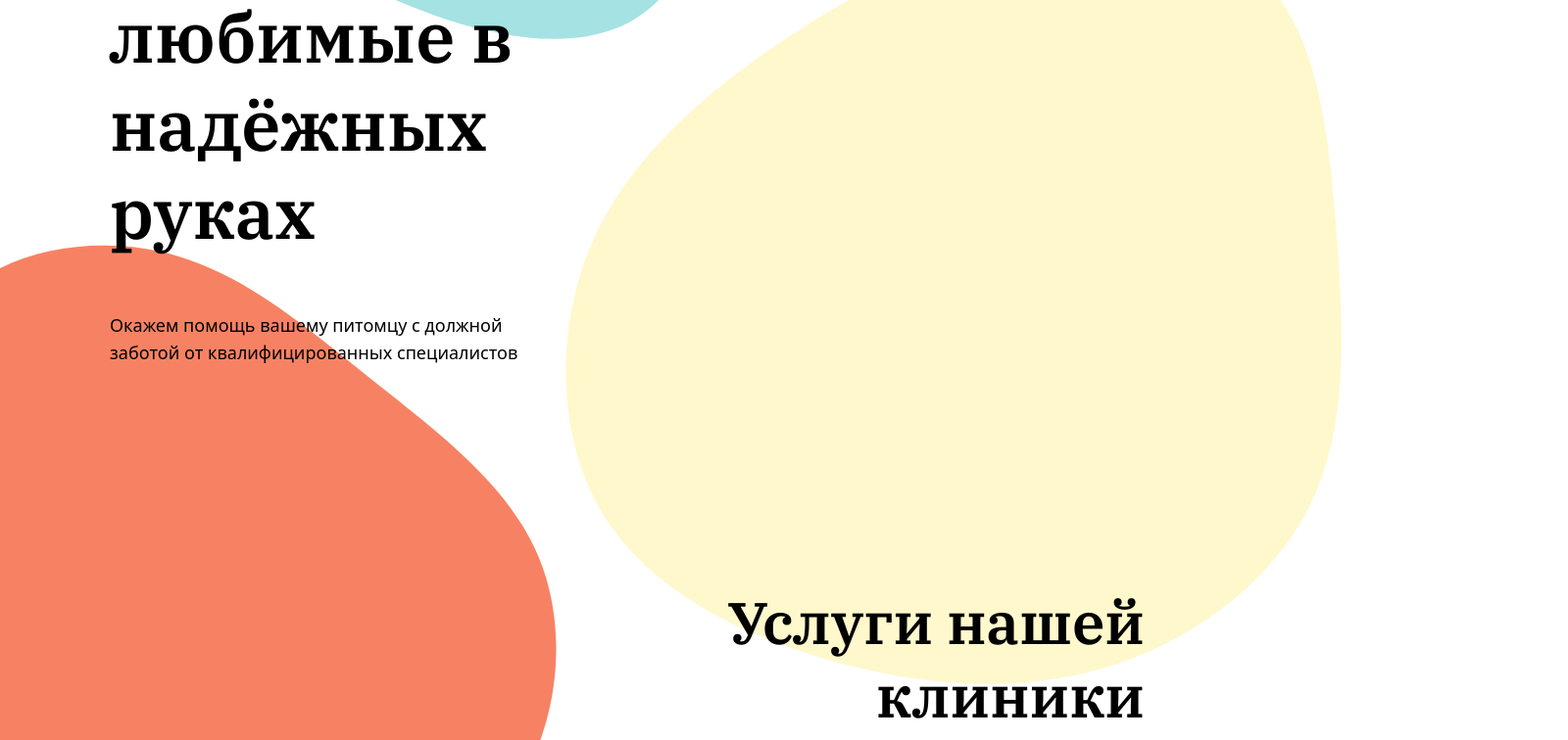
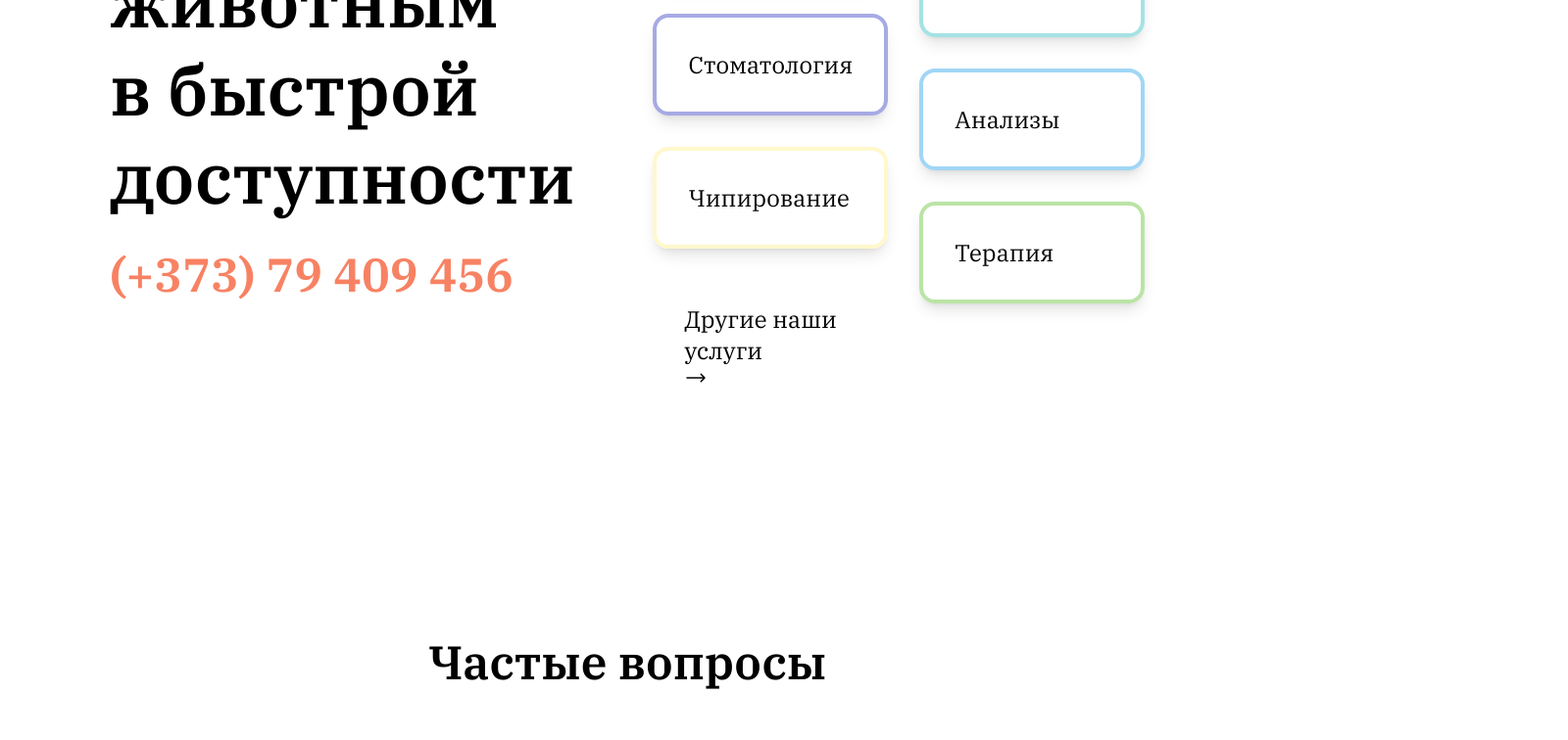
Before and after one commit to Arahis/vet-clinic, a Next.js app: page / in a window 1280 px wide. Shown: the part 480-1236 px from the top of the page at 98% size, 1600 px wide, since content can reach past the window. Built offline with nearby package versions, Linux system fonts and the light colour scheme.

Commit message:
last commit before design change

```diff
--- a/src/app/components/hero.tsx
+++ b/src/app/components/hero.tsx
@@ -1,25 +1,23 @@
-import Image from "next/image";
 import React from "react";
+import { Blobs } from "./blobsLayout";
+import Services from "./services";
 
 const Hero = () => {
   return (
-    <div className="section-wrapper flex">
-      <div className="basis-2/5">
+    <div className="section-wrapper flex gap-20 relative ">
+      <div className="basis-1/2">
         <h3 className="font-accent text-3xl mb-8">Лечение домашних животных</h3>
         <h1 className="font-accent text-7xl leading-tight font-semibold mb-14">
-          Ваши любимые в надёжных руках
+          Помощь животным <br />в быстрой <br />
+          доступности <br />
+          <span className="font-accent text-5xl leading-tight font-semibold mb-14 text-orange-main w-fit">
+            <a href="tel:+37379409456">(+373) 79 409 456</a>
+          </span>
         </h1>
-        <p className="text-lg">
-          Окажем помощь вашему питомцу с должной заботой от квалифицированных
-          специалистов
-        </p>
       </div>
 
-      {/* Hero image */}
-      <div className="relative">
-        {/* <div className="opacity-30 absolute">
-          <Image src="/catdog.svg" alt="hero-catdog" width="800" height="800" />
-        </div> */}
+      <div className="relative right-0">
+        <Services />
       </div>
     </div>
   );
--- a/src/app/components/services.tsx
+++ b/src/app/components/services.tsx
@@ -2,12 +2,13 @@ import React from "react";
 
 const Services = () => {
   return (
-    <div className="section-wrapper" id="services">
-      <h2 className="font-accent text-6xl leading-tight font-semibold mb-32 text-end">
+    <div className="" id="services">
+      {/* <h2 className="font-accent text-6xl leading-tight font-semibold mb-32 text-end">
         Услуги нашей
         <br /> клиники
-      </h2>
-      <ul className="grid lg:grid-cols-4 md:grid-cols-3 xs:grid-cols-1 gap-8">
+      </h2> */}
+      <ul className="flex gap-8 items-start">
+        <div className="grid gap-8 mt-20  flex-1">
           <li className="services__item item__border border-orange-main">
             Хирургия
           </li>
@@ -17,17 +18,37 @@ const Services = () => {
           <li className="services__item item__border border-yellow-main">
             Чипирование
           </li>
-        <li className="services__item item__border border-green-main">
-          Терапия
+
+          <li className="other-services__item">
+            Другие наши услуги
+            <svg
+              xmlns="http://www.w3.org/2000/svg"
+              fill="none"
+              viewBox="0 0 24 24"
+              strokeWidth={1.5}
+              stroke="currentColor"
+              className="w-6 h-6"
+            >
+              <path
+                strokeLinecap="round"
+                strokeLinejoin="round"
+                d="M17.25 8.25 21 12m0 0-3.75 3.75M21 12H3"
+              />
+            </svg>
           </li>
+        </div>
+        <div className="grid gap-8 flex-1">
           <li className="services__item item__border border-peach-main">
             Вакцинация
           </li>
           <li className="services__item item__border border-azure-main">УЗИ</li>
           <li className="services__item item__border border-blue-main">
-          Лабораторные анализы
+            Анализы
           </li>
-        <li className="services__item">Другие наши услуги</li>
+          <li className="services__item item__border border-green-main">
+            Терапия
+          </li>
+        </div>
       </ul>
     </div>
   );
--- a/src/app/globals.scss
+++ b/src/app/globals.scss
@@ -63,7 +63,11 @@ body {
 }
 
 .services__item {
-  @apply p-8 font-accent text-2xl bg-white;
+  @apply p-8 font-accent text-2xl bg-white/75;
+}
+
+.other-services__item {
+  @apply px-8 py-6 font-accent text-2xl;
 }
 
 .item__border {
--- a/src/app/layout.tsx
+++ b/src/app/layout.tsx
@@ -3,7 +3,6 @@ import { Inter, IBM_Plex_Serif } from "next/font/google";
 import "./globals.scss";
 import Footer from "./components/footer";
 import Header from "./components/navigation";
-import { Blobs } from "./components/blobsLayout";
 
 const inter = Inter({ subsets: ["latin"], variable: "--main-font" });
 const IBM = IBM_Plex_Serif({
@@ -25,7 +24,6 @@ export default function RootLayout({
   return (
     <html lang="en">
       <body className={`${inter.variable}, ${IBM.variable}`}>
-        <Blobs />
         <Header />
         {children}
         <Footer />
--- a/src/app/page.tsx
+++ b/src/app/page.tsx
@@ -9,7 +9,7 @@ export default function Home() {
   return (
     <main className="flex flex-col justify-between">
       <Hero />
-      <Services />
+      {/* <Services /> */}
       <FAQ />
       <Medics />
       <Gallery />
```
Lines whose indentation alone changed are shown as unchanged.
